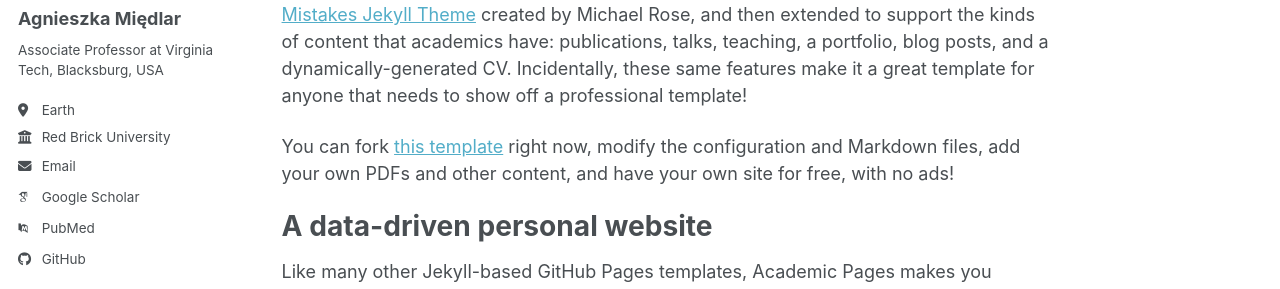
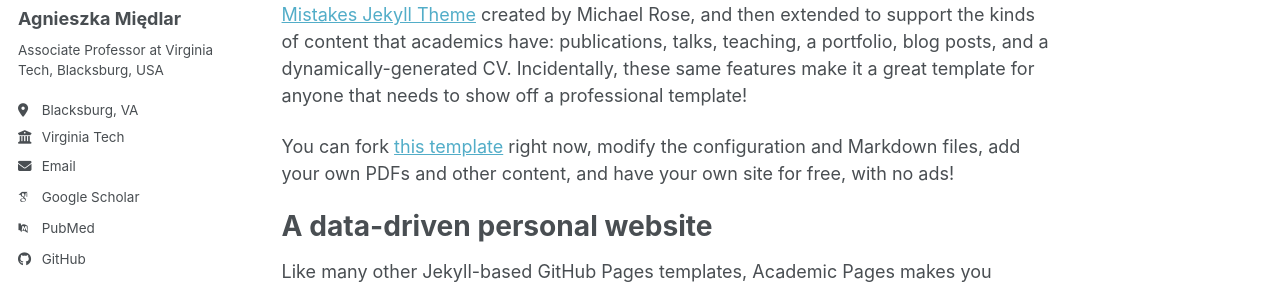
Before and after one commit to amiedlar/amiedlar.github.io, a Jekyll site: the page built from _pages/about.md, in a window 1280 px wide. Shown: the part 278-567 px from the top of the page. Built offline with Jekyll 4.4.1, drawn with Linux system fonts in a browser that asks for light colours; some web fonts are replaced; a script bundle is joined from its source files by our own code; library files that are not in the unit come from our copies.

Commit message:
Update _config.yml
Configure identity

```diff
--- a/_config.yml
+++ b/_config.yml
@@ -26,8 +26,8 @@ author:
   name             : "Agnieszka Międlar"
   pronouns         : # example: "she/her"
   bio              : "Associate Professor at Virginia Tech, Blacksburg, USA"
-  location         : "Earth"
-  employer         : "Red Brick University"
+  location         : "Blacksburg, VA"
+  employer         : "Virginia Tech"
   uri              : # URL
   email            : "amiedlar@vt.edu"
 
@@ -50,12 +50,11 @@ author:
   bitbucket        : # Username - Update with your username on the site
   codepen          : # Username
   dribbble         : # Username
-  github           : "academicpages"
+  github           : "https://github.com/amiedlar"
   kaggle           : # Username
   stackoverflow    : # User number or user number and name (i.e., use "1" or "1/jeff-atwood")
 
   # Social media
-  github           : "https://github.com/amiedlar"
   linkedin         : # Username
   orcid            :
   wikipedia        : # Username
```
